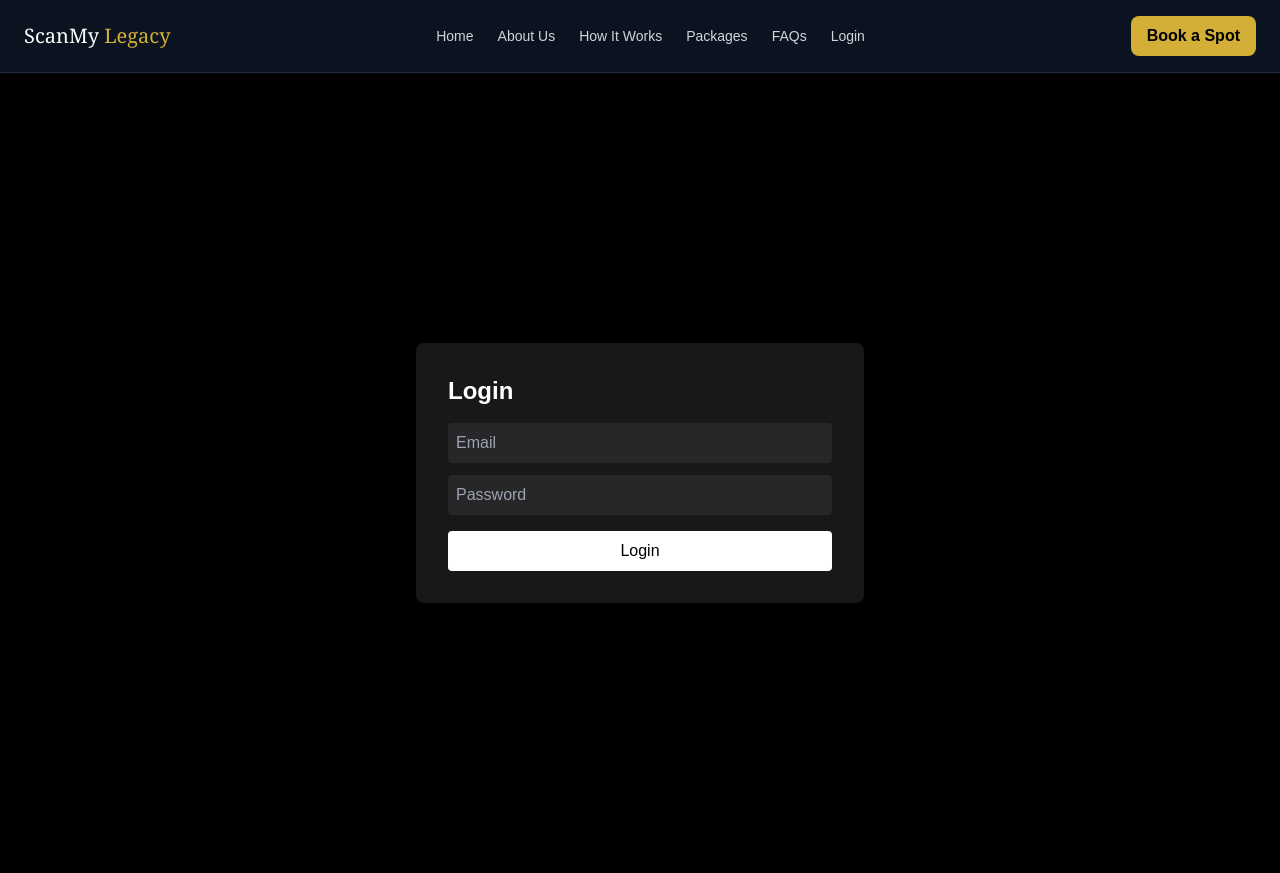
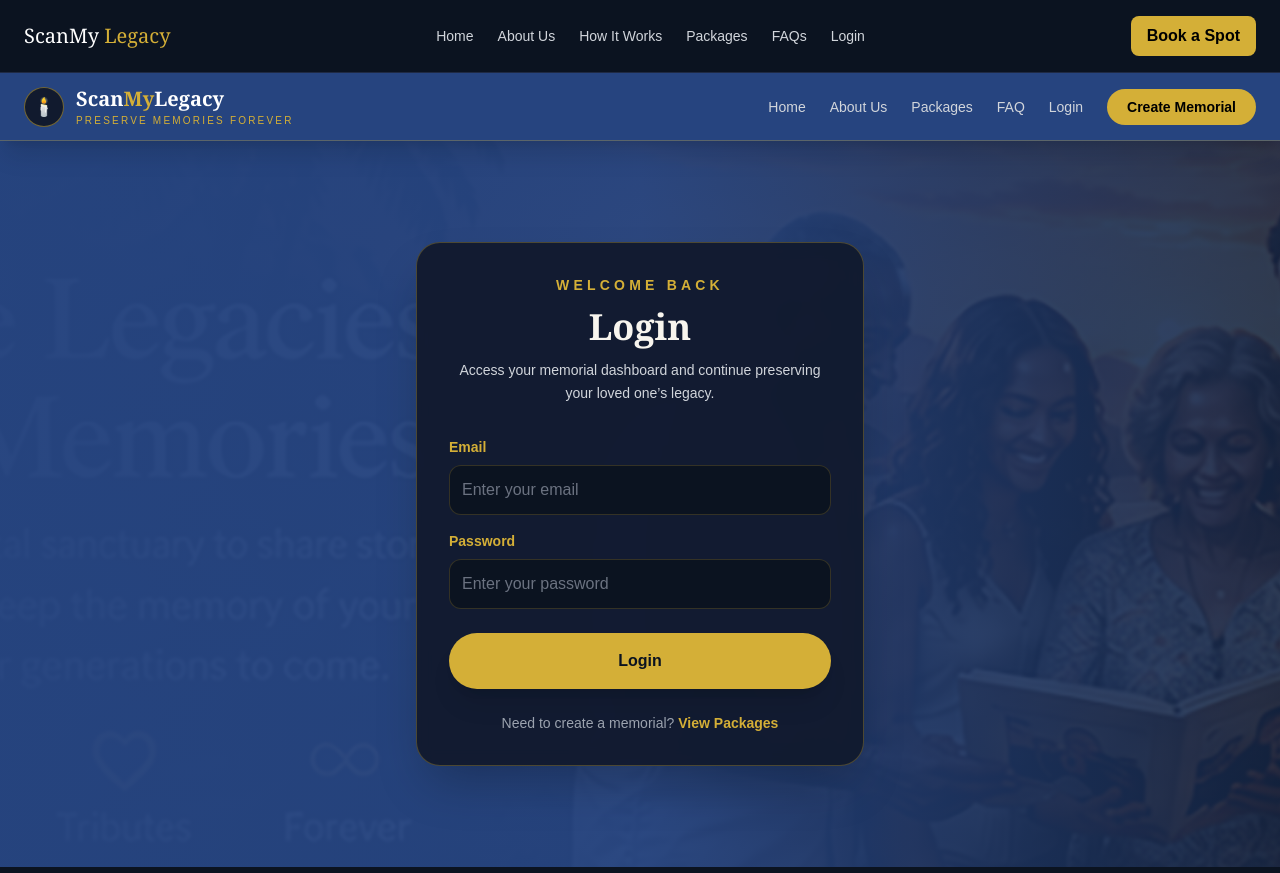
Before and after one commit to trinibuzz/scanmylegacy-app, a Next.js app: page /login in a window 1280 px wide. Built offline with nearby package versions, Linux system fonts and the light colour scheme.

Commit message:
Update login page with blue brand style

```diff
--- a/app/login/page.tsx
+++ b/app/login/page.tsx
@@ -1,6 +1,7 @@
 "use client";
 
 import { useState } from "react";
+import SiteHeader from "../components/SiteHeader";
 
 export default function Login() {
   const [email, setEmail] = useState("");
@@ -31,13 +32,11 @@ export default function Login() {
         return;
       }
 
-      // Redirect based on account status
       if (data.redirect_url) {
         window.location.href = data.redirect_url;
         return;
       }
 
-      // Fallback
       window.location.href = "/dashboard";
     } catch {
       alert("Something went wrong. Please try again.");
@@ -47,33 +46,82 @@ export default function Login() {
   };
 
   return (
-    <main className="flex min-h-screen items-center justify-center bg-black text-white">
-      <div className="w-full max-w-md rounded-lg bg-zinc-900 p-8">
-        <h1 className="mb-4 text-2xl font-bold">Login</h1>
+    <main className="min-h-screen bg-[#0b1320] text-white">
+      <SiteHeader />
 
+      {/* HERO / LOGIN */}
+      <section className="relative min-h-[calc(100vh-74px)] overflow-hidden bg-[#26447F]">
+        <img
+          src="/images/home-hero.jpg"
+          alt="ScanMyLegacy login"
+          className="absolute inset-0 h-full w-full object-cover opacity-25"
+        />
+
+        <div className="absolute inset-0 bg-gradient-to-r from-[#26447F]/95 via-[#26447F]/85 to-[#0b1320]/55" />
+
+        <div className="relative z-10 mx-auto flex min-h-[calc(100vh-74px)] max-w-7xl items-center justify-center px-6 py-16">
+          <div className="w-full max-w-md rounded-3xl border border-[#d4af37]/30 bg-[#111a2e]/95 p-8 shadow-2xl backdrop-blur">
+            <div className="mb-8 text-center">
+              <p className="mb-3 text-sm font-semibold uppercase tracking-[0.3em] text-[#d4af37]">
+                Welcome Back
+              </p>
+
+              <h1 className="font-serif text-4xl font-bold text-[#f8f5ee]">
+                Login
+              </h1>
+
+              <p className="mt-3 text-sm leading-relaxed text-gray-300">
+                Access your memorial dashboard and continue preserving your
+                loved one’s legacy.
+              </p>
+            </div>
+
+            <label className="mb-2 block text-sm font-semibold text-[#d4af37]">
+              Email
+            </label>
             <input
-          className="mb-3 w-full rounded bg-zinc-800 p-2"
-          placeholder="Email"
+              className="mb-4 w-full rounded-xl border border-[#d4af37]/20 bg-[#0b1320] p-3 text-white outline-none transition placeholder:text-gray-500 focus:border-[#d4af37]"
+              placeholder="Enter your email"
               value={email}
               onChange={(e) => setEmail(e.target.value)}
             />
 
+            <label className="mb-2 block text-sm font-semibold text-[#d4af37]">
+              Password
+            </label>
             <input
-          className="mb-4 w-full rounded bg-zinc-800 p-2"
-          placeholder="Password"
+              className="mb-6 w-full rounded-xl border border-[#d4af37]/20 bg-[#0b1320] p-3 text-white outline-none transition placeholder:text-gray-500 focus:border-[#d4af37]"
+              placeholder="Enter your password"
               type="password"
               value={password}
               onChange={(e) => setPassword(e.target.value)}
+              onKeyDown={(e) => {
+                if (e.key === "Enter") {
+                  handleLogin();
+                }
+              }}
             />
 
             <button
-          className="w-full rounded bg-white p-2 text-black"
+              className="w-full rounded-full bg-[#d4af37] px-6 py-4 font-semibold text-[#0b1320] shadow-xl transition hover:scale-105 hover:bg-[#f0c94a] disabled:cursor-not-allowed disabled:opacity-60"
               onClick={handleLogin}
               disabled={loading}
             >
               {loading ? "Logging in..." : "Login"}
             </button>
+
+            <div className="mt-6 text-center text-sm text-gray-400">
+              Need to create a memorial?{" "}
+              <a
+                href="/packages"
+                className="font-semibold text-[#d4af37] hover:underline"
+              >
+                View Packages
+              </a>
             </div>
+          </div>
+        </div>
+      </section>
     </main>
   );
 }
```
Lines whose indentation alone changed are shown as unchanged.
